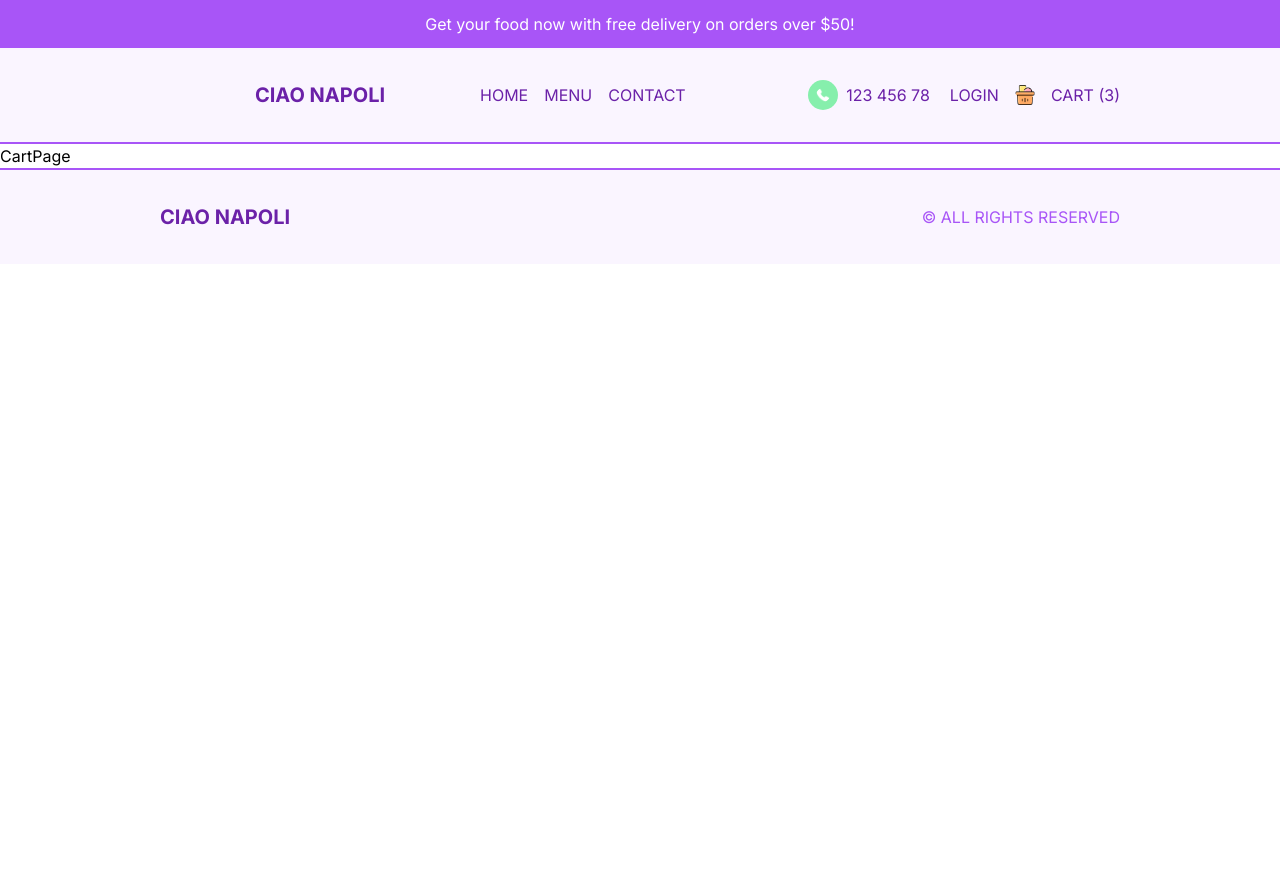
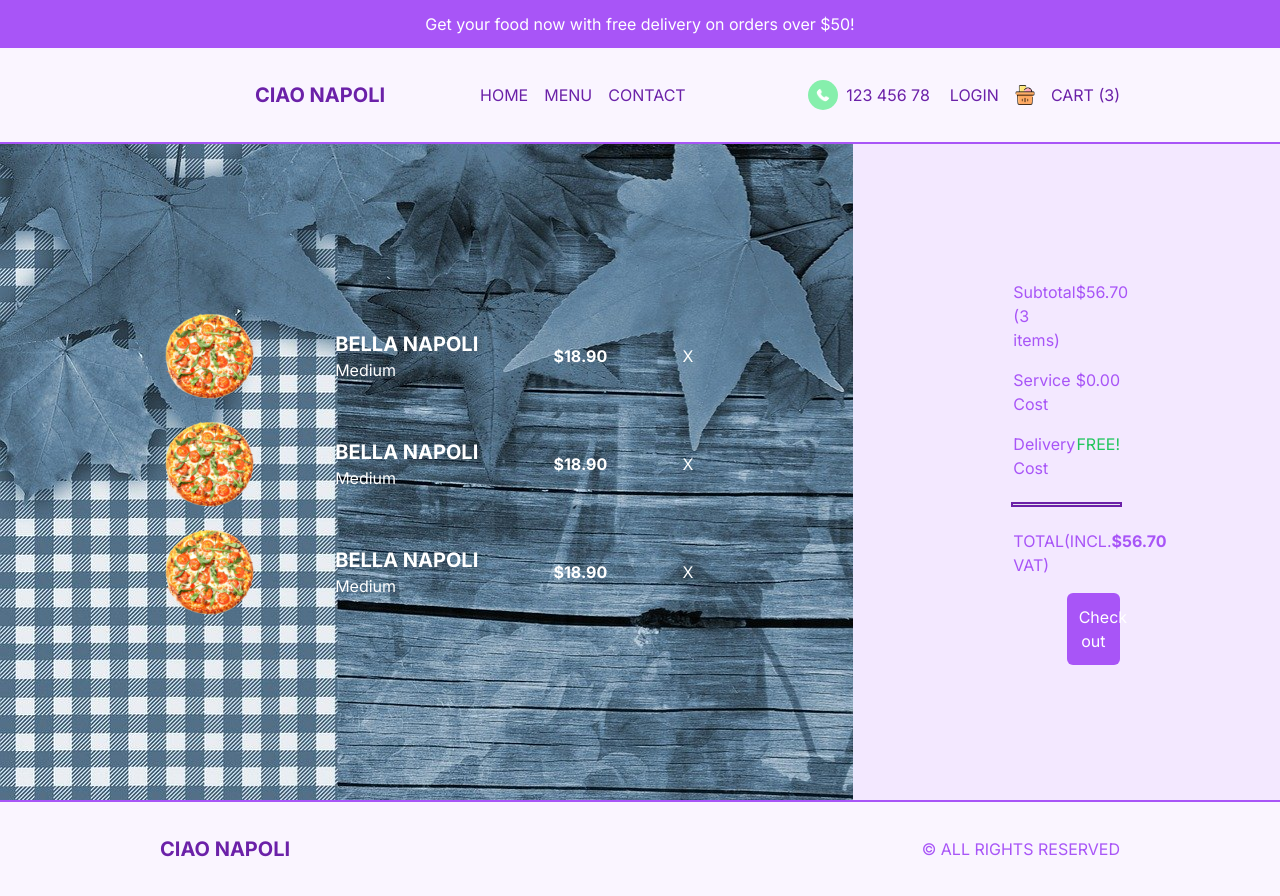
Before and after one commit to IgorLuzarraga/restaurant-ui, a Next.js app: page /cart in a window 1280 px wide. Before the commit the page ends 800 px from the top, so only its background shows below. Built offline with nearby package versions, Linux system fonts and the light colour scheme.

Commit message:
Improved CartPage component

```diff
--- a/src/app/cart/page.tsx
+++ b/src/app/cart/page.tsx
@@ -1,11 +1,66 @@
-import React from 'react'
+import Image from "next/image";
 
-type Props = {}
+const CartPage = () => {
+    return (
+        <div className="my-4 xl:my-0 h-[calc(100vh-6rem)] md:h-[calc(100vh-9rem)] flex flex-col text-purple-500 lg:flex-row">
 
-const CartPage = (props: Props) => {
-    return (
-        <div>CartPage</div>
-    )
+            {/* PRODUCTS CONTAINER */}
+            <div className="h-1/2 p-4 flex flex-col justify-center lg:h-full lg:w-2/3
+            2xl:w-1/2 lg:px-20 xl:px-40 bg-[url('/table.jpg')]"
+            >
+                {showSingleItems()}
+            </div>
+
+            {/* PAYMENT CONTAINER */}
+            <div className="h-1/2 p-4 bg-purple-100 flex flex-col gap-4 justify-center
+            lg:h-full lg:w-1/3 2xl:w-1/2 lg:px-20 xl:px-40 2xl:text-xl 2xl:gap-6"
+            >
+
+                <div className="flex justify-between">
+                    <span className="">Subtotal (3 items)</span>
+                    <span className="">$56.70</span>
+                </div>
+
+                <div className="flex justify-between">
+                    <span className="">Service Cost</span>
+                    <span className="">$0.00</span>
+                </div>
+
+                <div className="flex justify-between">
+                    <span className="">Delivery Cost</span>
+                    <span className="text-green-500">FREE!</span>
+                </div>
+
+                <hr className="my-2 ring-2 ring-purple-800" />
+
+                <div className="flex justify-between">
+                    <span className="">TOTAL(INCL. VAT)</span>
+                    <span className="font-bold">$56.70</span>
+                </div>
+
+                <button className="bg-purple-500 text-white p-3 rounded-md w-1/2 self-end">
+                    Check out
+                </button>
+            </div>
+        </div>
+    );
+};
+
+const showSingleItem = (num: number) =>
+    <div className="flex items-center justify-between mb-4 text-white">
+        <Image src="/temporary/p3.png" alt="" width={100} height={100} />
+        <div className="">
+            <h1 className="uppercase text-lg md:text-xl font-bold">bella napoli</h1>
+            <span>Medium</span>
+        </div>
+        <h2 className="font-bold">$18.90</h2>
+        <span className="cursor-pointer">X</span>
+    </div>
+
+const showSingleItems = () => {
+    const numbers: Array<number> = [1, 2, 3];
+
+    return numbers.map(showSingleItem)
 }
 
-export default CartPage
+export default CartPage;
--- a/src/components/MenuSmallScreen.tsx
+++ b/src/components/MenuSmallScreen.tsx
@@ -8,8 +8,7 @@
 const links = [
     { id: 1, title: "Home", url: "/" },
     { id: 2, title: "Menu", url: "/menu" },
-    { id: 3, title: "Working Hours", url: "/" },
-    { id: 4, title: "Contact", url: "/" }
+    { id: 3, title: "Contact", url: "/" }
 ]
 
 type Props = {}
```
Also changed, not shown: public/table.jpg (added).
